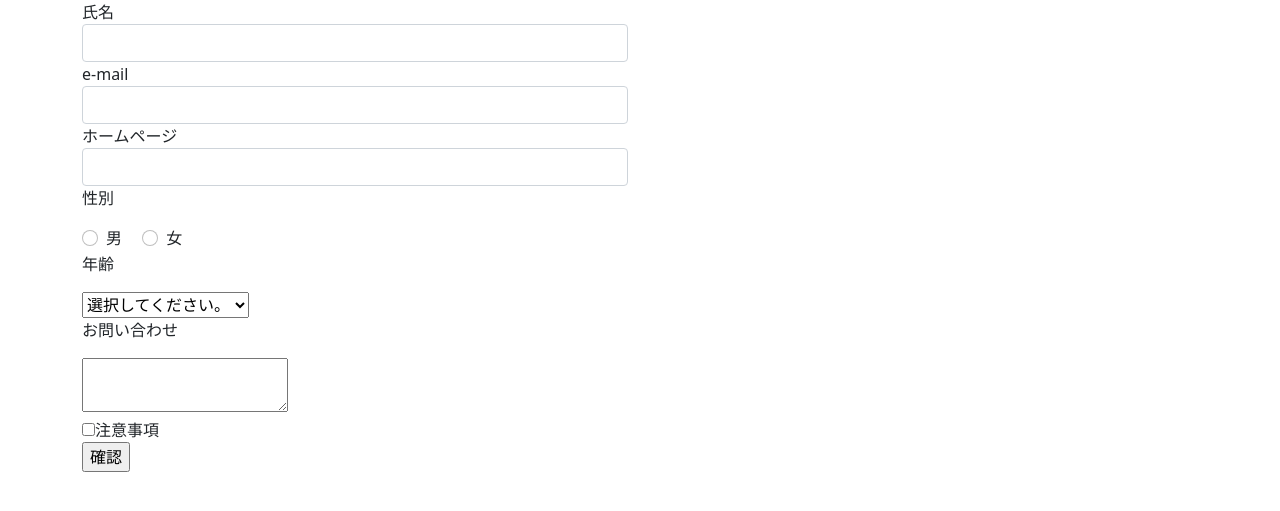
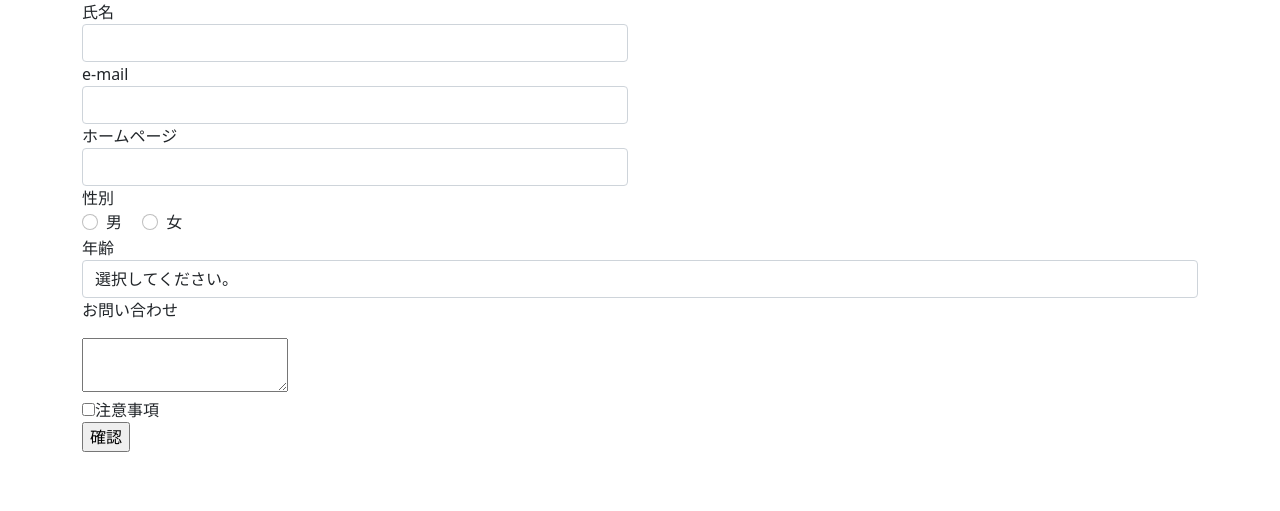
Before and after one commit to noydmt/test_php, a PHP site: page /form/input.php in a window 1280 px wide. Shown: the top 511 px of the page. Run offline with PHP 8.4, Linux system fonts and the light colour scheme.

Commit message:
セレクトボックスにデザイン適用

```diff
--- a/form/input.php
+++ b/form/input.php
@@ -72,7 +72,7 @@ function h(string $str) {
             </div>
           </div>
         </div>
-        <p>性別</p>
+        <label>性別</label><br>
         <div class="form-check form-check-inline">
           <input class="form-check-input" type="radio" id="man" name="your_gender" value="0" <?php if (isset($_POST['your_gender']) && h($_POST['your_gender']) === '0') { echo 'checked'; } ?>>
           <label class="form-check-label" for="man">男</label>
@@ -81,8 +81,9 @@ function h(string $str) {
           <input class="form-check-input" type="radio" id="woman" name="your_gender" value="1" <?php if (isset($_POST['your_gender']) && h($_POST['your_gender']) === '1') { echo 'checked'; } ?>>
           <label class="form-check-label" for="woman">女</label>
         </div>
-        <p>年齢</p>
-        <select name="your_age">
+        <div class="form-group">
+          <label for="age">年齢</label>
+          <select class="form-control" name="your_age">
             <option value="0"
               <?php
                 if (isset($_POST['your_age']) && $_POST['your_age'] === '0') {
@@ -132,6 +133,7 @@ function h(string $str) {
             >35~
             </option>
           </select>
+        </div>
         <p>お問い合わせ</p>
         <textarea name="your_contact"><?php if (!empty($_POST['your_contact'])) { echo h($_POST['your_contact']); }?></textarea>
         <br>
```
Lines whose indentation alone changed are shown as unchanged.
